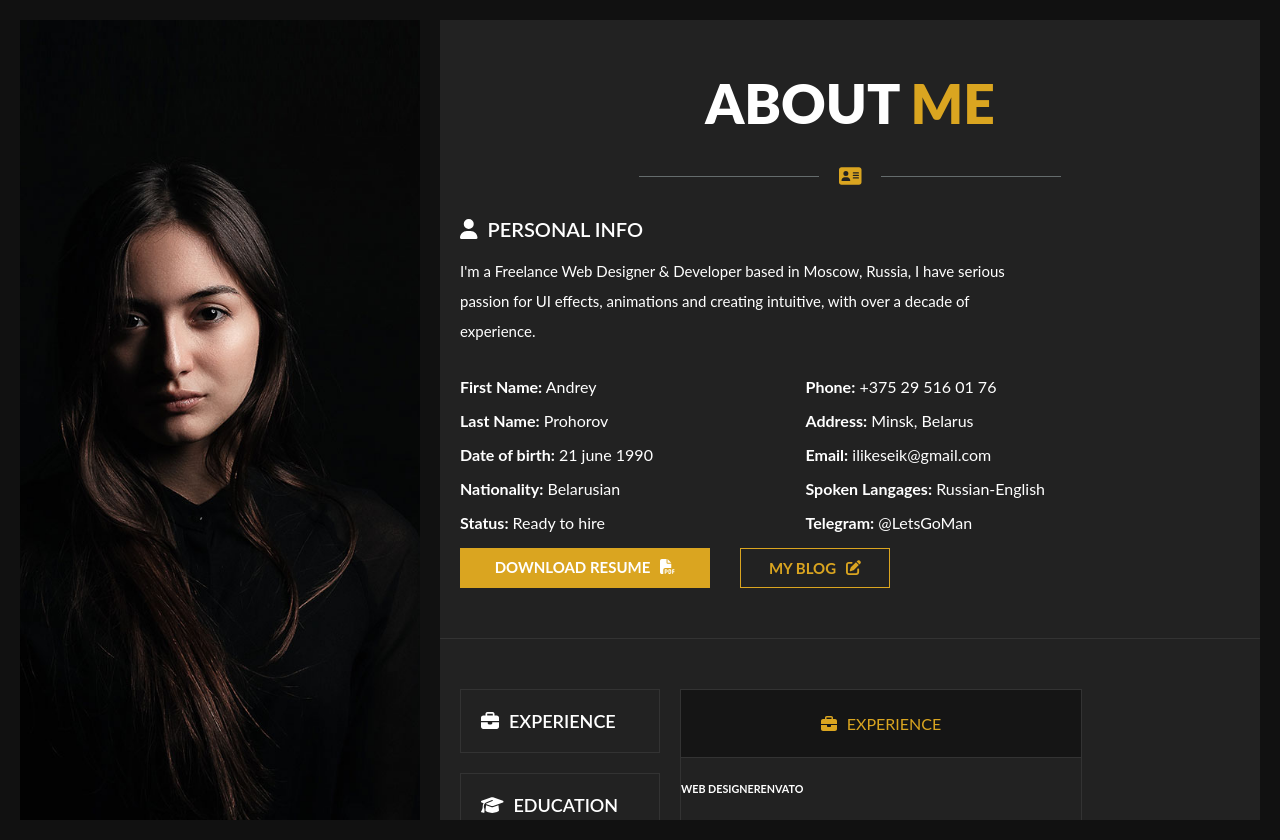
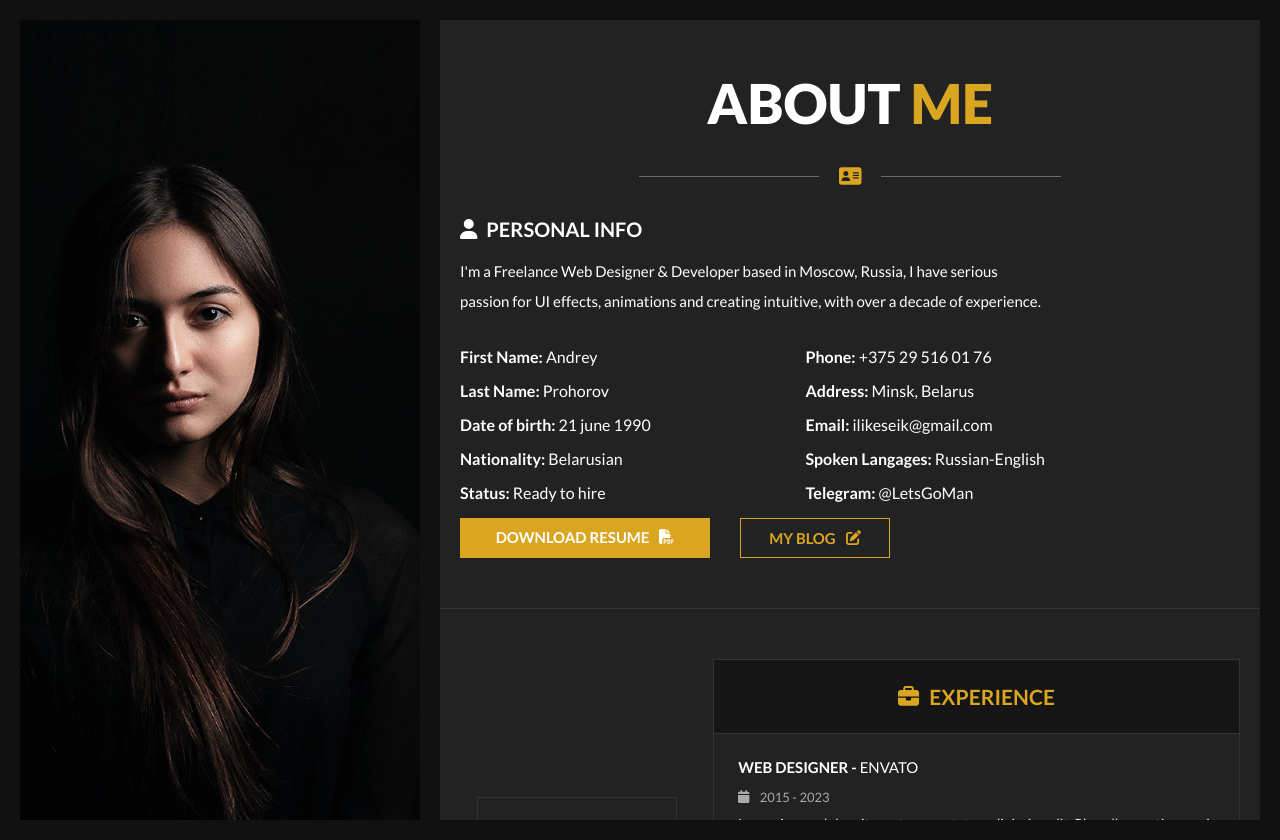
Before and after one commit to LetsGoMaan/BestPortfolioEver, a React (Create React App) app: page /aboutMe in a window 1280 px wide. Built offline with nearby package versions, Linux system fonts and the light colour scheme.

Commit message:
add another part of aboutMePage layout

```diff
--- a/public/index.html
+++ b/public/index.html
@@ -15,15 +15,8 @@
       user's mobile device or desktop. See https://developers.google.com/web/fundamentals/web-app-manifest/
     -->
     <link rel="manifest" href="%PUBLIC_URL%/manifest.json" />
-    <!--
-      Notice the use of %PUBLIC_URL% in the tags above.
-      It will be replaced with the URL of the `public` folder during the build.
-      Only files inside the `public` folder can be referenced from the HTML.
+    <link href="https://fonts.googleapis.com/css2?family=Lato:wght@100;300;400;700;900&display=swap" rel="stylesheet">
 
-      Unlike "/favicon.ico" or "favicon.ico", "%PUBLIC_URL%/favicon.ico" will
-      work correctly both with client-side routing and a non-root public URL.
-      Learn how to configure a non-root public URL by running `npm run build`.
-    -->
     <title>React App</title>
   </head>
   <body>
--- a/src/components/Content/Content.module.css
+++ b/src/components/Content/Content.module.css
@@ -1,7 +1,8 @@
 .container {
     grid-area: 1 / 2 / 3 / 4;
     background-color:  #222222;
-    overflow: hidden;
+    overflow: auto;
+
     /*display: grid;*/
     /*grid-template-columns: repeat(2, 1fr);*/
     /*grid-template-rows: repeat(2, 1fr);*/
--- a/src/components/Content/Content.tsx
+++ b/src/components/Content/Content.tsx
@@ -7,7 +7,7 @@ const Content = () => {
     return (
         <div className={styles.container} >
             <Routes>
-                <Route path="/home"     element={<Home />}></Route>
+                <Route path="/"     element={<Home />}></Route>
                 <Route path="/aboutMe"    element={<Info/>}></Route>
                 {/*<Route path="/projects" element={<Projects />}></Route>*/}
                 {/*<Route path="/contact"  element={<Contact />}></Route>*/}
--- a/src/components/Content/Info/Info.module.css
+++ b/src/components/Content/Info/Info.module.css
@@ -150,13 +150,19 @@
 .resumeContainer {
     border-top: 1px solid #333;
     border-bottom: 1px solid #333;
-    padding: 50px 0;
-    display: flex;
+    padding: 50px 0 70px 0;
+    display: grid;
+    grid-template-columns: 1fr 2fr;
+    grid-template-rows: 1fr;
+    grid-column-gap: 0;
+    grid-row-gap: 0;
     margin: 0 auto;
 }
 
 .resumeWrapper {
-    margin: 0 20px;
+    display: flex;
+    justify-content: center;
+    align-items: center;
 }
 
 .resumeButtons {
@@ -164,7 +170,7 @@
     display: flex;
     flex-direction: column;
     gap: 20px;
-    color: #fff;
+    color: #888;
     font-weight: 600;
 }
 
@@ -184,16 +190,13 @@
     padding-right: 10px;
 }
 
-.cardsContainer {
+.cardsWrapper {
     border: 1px solid #333;
-}
-
-.cardsWrapper {
-
+    margin-right: 20px;
 }
 
 .card {
-    width: 400px;
+    width: 100%;
 }
 
 .cardHeader {
@@ -202,8 +205,80 @@
     padding: 24px;
     text-align: center;
     color: #daa520;
+    font-weight: bold;
+    font-size: 21px;
 }
 
 .cardBody {
     color: white;
+    padding: 24px;
 }
+
+.cardSubtitle {
+    font-weight: 400;
+    font-size: 15px;
+    text-transform: uppercase;
+    margin: 0 0 10px 0;
+}
+
+.cardSubtitle span {
+    font-weight: 600;
+}
+
+.date {
+    font-size: 13px;
+    color: #aaa;
+
+}
+
+.dateIcon {
+    margin-right: 10px;
+}
+
+.cardText {
+    font-size: 14px;
+    color: #eee;
+    font-weight: 400;
+    margin: 10px 0 20px 0;
+}
+
+.cardBodyDivider {
+    border-bottom: 2px solid #daa520;
+    width: 70px;
+    margin-bottom: 24px;
+}
+
+.containerBadges {
+    display: flex;
+    justify-content: space-around;
+    align-items: center;
+    padding: 34px 0;
+}
+
+.badgeWrapper {
+    display: flex;
+    flex-direction:column;
+    align-items: center;
+    justify-content: space-between;
+    gap: 20px;
+}
+
+.badgeIcon {
+    font-size: 48px;
+    color: #777;
+}
+
+.badgeText {
+    font-size: 48px;
+    color: #daa520;
+    font-weight: 900;
+    letter-spacing: 2px;
+}
+
+.badgeTitle {
+    font-size: 18px;
+    font-weight: 700;
+    color: #eee;
+    margin: 0;
+    text-transform: uppercase;
+}
--- a/src/components/Content/Info/Info.tsx
+++ b/src/components/Content/Info/Info.tsx
@@ -5,7 +5,7 @@ import {
     faAddressCard,
     faBriefcase, faCalendar,
     faFilePdf,
-    faGraduationCap,
+    faGraduationCap, faHandshake, faHeart,
     faPenToSquare, faStar,
     faUser
 } from "@fortawesome/free-solid-svg-icons";
@@ -18,7 +18,7 @@ export const Info = () => {
         setIsActive(!isActive);
     };
 
-    const activeButton = `${ownStyles.resumeButton} ${isActive ? ownStyles.active: ''}`
+    const activeButton = `${ownStyles.resumeButton} ${isActive ? ownStyles.active : ""}`
     return (
         <>
             <section>
@@ -39,9 +39,11 @@ export const Info = () => {
 
                         <div className={ownStyles.personalInfo}>
                          <span className={ownStyles.iconUser}>
-                       <FontAwesomeIcon icon={faUser} />
+                       <FontAwesomeIcon icon={faUser}/>
                         </span>
-                            <p className={ownStyles.personalDescription}>I'm a Freelance Web Designer & Developer based in Moscow, Russia, I have serious passion for UI effects, animations and creating intuitive, with over a decade of experience.</p>
+                            <p className={ownStyles.personalDescription}>I'm a Freelance Web Designer & Developer based
+                                in Moscow, Russia, I have serious passion for UI effects, animations and creating
+                                intuitive, with over a decade of experience.</p>
                         </div>
 
                         <div className={ownStyles.contacts}>
@@ -64,10 +66,10 @@ export const Info = () => {
                         <div className={ownStyles.infoButtons}>
                             <a href="#" className={ownStyles.downloadResumeButton}>
                                 DOWNLOAD RESUME
-                                <FontAwesomeIcon className={ownStyles.iconPdf} icon={faFilePdf} /></a>
+                                <FontAwesomeIcon className={ownStyles.iconPdf} icon={faFilePdf}/></a>
                             <a href="#" className={ownStyles.myBlogButton}>
                                 MY BLOG
-                                <FontAwesomeIcon className={ownStyles.iconPetToSquare} icon={faPenToSquare} />
+                                <FontAwesomeIcon className={ownStyles.iconPetToSquare} icon={faPenToSquare}/>
                             </a>
                         </div>
                     </div>
@@ -75,22 +77,23 @@ export const Info = () => {
 
                 <div className={ownStyles.resumeContainer}>
                     <div className={ownStyles.resumeWrapper}>
-                        <div  className={ownStyles.resumeButtons}>
+                        <div className={ownStyles.resumeButtons}>
                             <div onClick={handleClick} className={activeButton}>
                                 <FontAwesomeIcon icon={faBriefcase} className={ownStyles.resumeIcons}/>
                                 EXPERIENCE
                             </div>
                             <div onClick={handleClick} className={activeButton}>
-                                <FontAwesomeIcon icon={faGraduationCap} className={ownStyles.resumeIcons} />
-                                EDUCATION</div>
+                                <FontAwesomeIcon icon={faGraduationCap} className={ownStyles.resumeIcons}/>
+                                EDUCATION
+                            </div>
                             <div onClick={handleClick} className={activeButton}>
-                                <FontAwesomeIcon icon={faStar} className={ownStyles.resumeIcons} />
+                                <FontAwesomeIcon icon={faStar} className={ownStyles.resumeIcons}/>
                                 SKILLS
                             </div>
                         </div>
                     </div>
-                    <div className={ownStyles.cardsContainer}>
                     <div className={ownStyles.cardsWrapper}>
+
                         <div className={ownStyles.card}>
                             <div className={ownStyles.cardHeader}>
                                 <FontAwesomeIcon icon={faBriefcase} className={ownStyles.resumeIcons}/>
@@ -98,24 +101,63 @@ export const Info = () => {
                             </div>
                             <div className={ownStyles.cardBody}>
                                 <div>
-                                        <h6><span>WEB DESIGNER</span>ENVATO</h6>
-                                        <span>
-                                            <FontAwesomeIcon icon={faCalendar} />
-                                            " 2015 - 2023"
+                                    <h6 className={ownStyles.cardSubtitle}><span>WEB DESIGNER - </span>ENVATO</h6>
+                                    <span className={ownStyles.date}>
+                                            <FontAwesomeIcon icon={faCalendar} className={ownStyles.dateIcon}/>
+                                             2015 - 2023
                                         </span>
-                                        <p>
-                                            Lorem ipsum dolor sit amet, consectetur adipiscing elit. Phasellus pretium orci sit amet mi ullamcorper
+                                    <p className={ownStyles.cardText}>
+                                        Lorem ipsum dolor sit amet, consectetur adipiscing elit. Phasellus pretium orci
+                                        sit amet mi ullamcorper
                                     </p>
                                 </div>
-                                    <span></span>
-                                    <div></div>
-                                    <span></span>
-                                    <div></div>
+                                <div className={ownStyles.cardBodyDivider}></div>
+                                <div>
+                                    <h6 className={ownStyles.cardSubtitle}><span>WEB DESIGNER - </span>ENVATO</h6>
+                                    <span className={ownStyles.date}>
+                                            <FontAwesomeIcon icon={faCalendar} className={ownStyles.dateIcon}/>
+                                             2015 - 2023
+                                        </span>
+                                    <p className={ownStyles.cardText}>
+                                        Lorem ipsum dolor sit amet, consectetur adipiscing elit. Phasellus pretium orci
+                                        sit amet mi ullamcorper
+                                    </p>
+                                </div>
+                                <div className={ownStyles.cardBodyDivider}></div>
+                                <div>
+                                    <h6 className={ownStyles.cardSubtitle}><span>WEB DESIGNER - </span>ENVATO</h6>
+                                    <span className={ownStyles.date}>
+                                            <FontAwesomeIcon icon={faCalendar} className={ownStyles.dateIcon}/>
+                                             2015 - 2023
+                                        </span>
+                                    <p className={ownStyles.cardText}>
+                                        Lorem ipsum dolor sit amet, consectetur adipiscing elit. Phasellus pretium orci
+                                        sit amet mi ullamcorper
+                                    </p>
+                                </div>
                             </div>
                         </div>
                         <div></div>
                         <div></div>
+
                     </div>
+                </div>
+
+                <div className={ownStyles.containerBadges}>
+                    <div className={ownStyles.badgeWrapper}>
+                        <FontAwesomeIcon icon={faBriefcase} className={ownStyles.badgeIcon}/>
+                        <span className={ownStyles.badgeText}>4+</span>
+                        <h6 className={ownStyles.badgeTitle}>Years Expirience</h6>
+                    </div>
+                    <div className={ownStyles.badgeWrapper}>
+                        <FontAwesomeIcon icon={faHandshake} className={ownStyles.badgeIcon}/>
+                        <span className={ownStyles.badgeText}>10+</span>
+                        <h6 className={ownStyles.badgeTitle}>DONE PROJECTS</h6>
+                    </div>
+                    <div className={ownStyles.badgeWrapper}>
+                        <FontAwesomeIcon icon={faHeart} className={ownStyles.badgeIcon}/>
+                        <span className={ownStyles.badgeText}>77+</span>
+                        <h6 className={ownStyles.badgeTitle}>HAPPY CUSTOMERS</h6>
                     </div>
                 </div>
             </section>
--- a/src/components/Home/AboutMe/AboutMe.tsx
+++ b/src/components/Home/AboutMe/AboutMe.tsx
@@ -8,7 +8,7 @@ export const AboutMe = () => {
         <>
             <section className={ownStyles.section}>
                 <NavLink to={"/aboutMe"} >
-                    <div onClick={()=> console.log("контейнер")} className={commonStyles.container}>
+                    <div className={commonStyles.container}>
 
                     <div className={`${commonStyles.text} ${commonStyles.textWhite}`}>About</div>
                     <div className={`${commonStyles.text} ${commonStyles.textOrange}`}>About</div>
```
Lines whose indentation alone changed are shown as unchanged.
